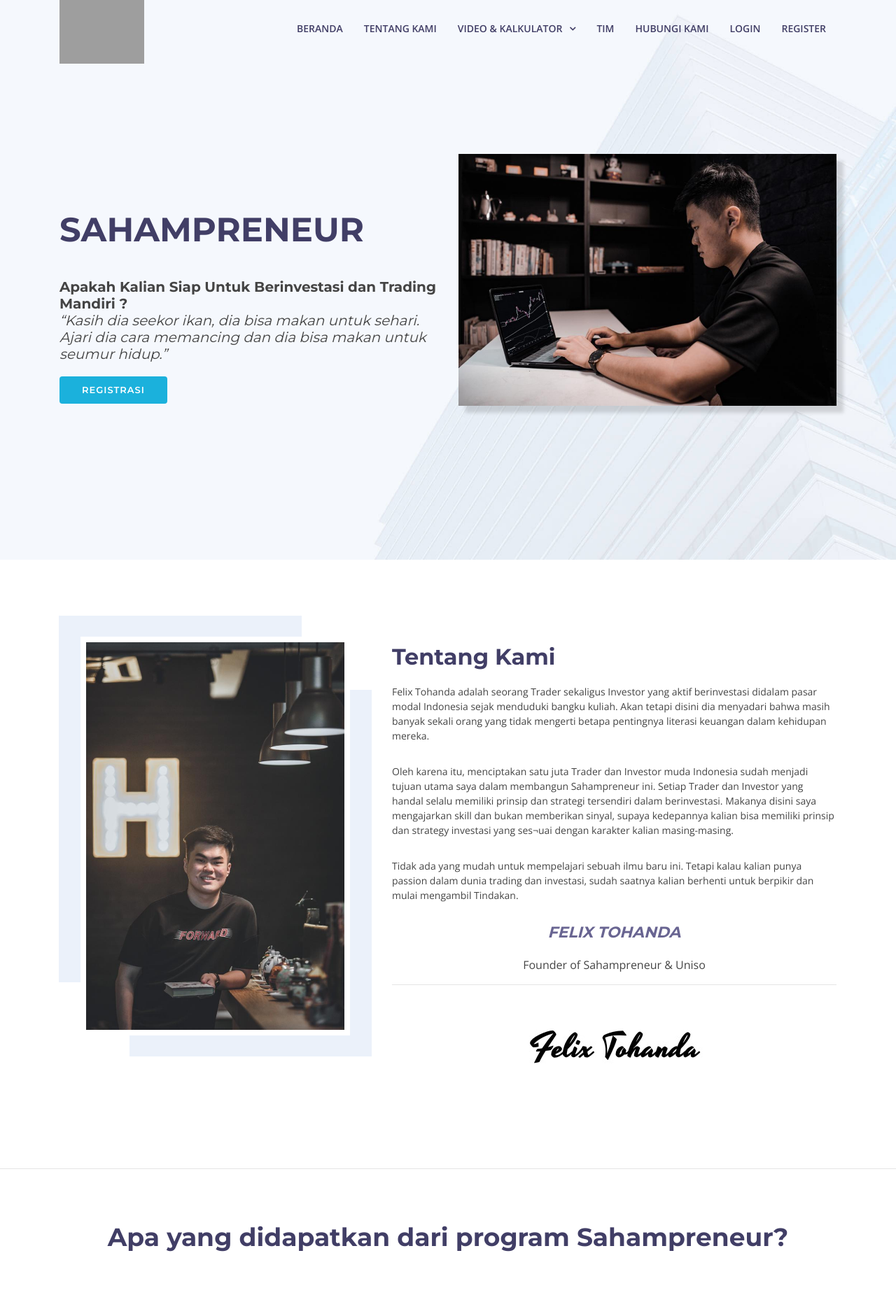
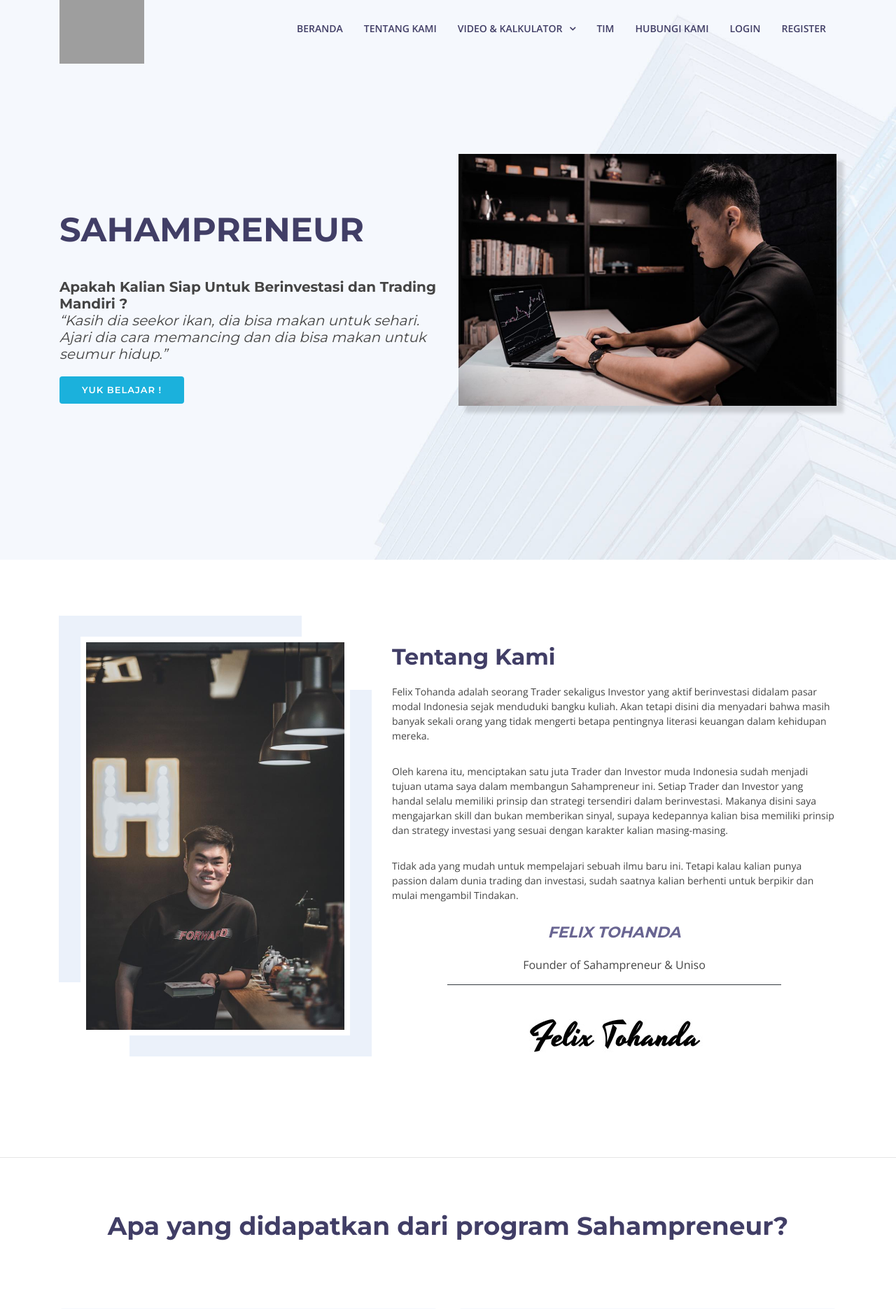
Before and after one commit to irsanmansyur/sahampreneur, a CodeIgniter app: page /database/ in a window 1280 px wide. Shown: the top 1871 px of the page at 70% size. Run offline with CodeIgniter, Linux system fonts and the light colour scheme; data comes from the database, SQL or seed files in the repository; data that the repository does not hold is empty; some libraries are stand-ins or nearby versions; some web fonts are replaced; grey boxes are pictures that could not be loaded.

Commit message:
revisi new

```diff
--- a/application/config/database.php
+++ b/application/config/database.php
@@ -76,9 +76,9 @@ $query_builder = TRUE;
 $db['default'] = array(
   'dsn'  => '',
   'hostname' => 'localhost',
-  'username' => 'dprdmksc_irsan',
-  'password' => 'dprdmksc_irsan',
-  'database' => 'dprdmksc_sahampreneur',
+  'username' => 'root',
+  'password' => '',
+  'database' => 'video_course',
   'dbdriver' => 'mysqli',
   'dbprefix' => '',
   'pconnect' => FALSE,
--- a/themes/public/rapid/components/section/about.php
+++ b/themes/public/rapid/components/section/about.php
@@ -19,7 +19,7 @@
             <div style="font-size: 14px;">
               <p>Felix Tohanda adalah seorang Trader sekaligus Investor yang aktif berinvestasi didalam pasar modal Indonesia sejak menduduki bangku kuliah. Akan tetapi disini dia menyadari bahwa masih banyak sekali orang yang tidak mengerti betapa pentingnya literasi keuangan dalam kehidupan mereka.</p>
               <p>
-                Oleh karena itu, menciptakan satu juta Trader dan Investor muda Indonesia sudah menjadi tujuan utama saya dalam membangun Sahampreneur ini. Setiap Trader dan Investor yang handal selalu memiliki prinsip dan strategi tersendiri dalam berinvestasi. Makanya disini saya mengajarkan skill dan bukan memberikan sinyal, supaya kedepannya kalian bisa memiliki prinsip dan strategy investasi yang ses¬uai dengan karakter kalian masing-masing.
+                Oleh karena itu, menciptakan satu juta Trader dan Investor muda Indonesia sudah menjadi tujuan utama saya dalam membangun Sahampreneur ini. Setiap Trader dan Investor yang handal selalu memiliki prinsip dan strategi tersendiri dalam berinvestasi. Makanya disini saya mengajarkan skill dan bukan memberikan sinyal, supaya kedepannya kalian bisa memiliki prinsip dan strategy investasi yang sesuai dengan karakter kalian masing-masing.
               </p>
               <p>Tidak ada yang mudah untuk mempelajari sebuah ilmu baru ini. Tetapi kalau kalian punya passion dalam dunia trading dan investasi, sudah saatnya kalian berhenti untuk berpikir dan mulai mengambil Tindakan.
               </p>
@@ -28,9 +28,8 @@
 
             <div class="text-center">
               <h3 class="font-weight-bold">FELIX TOHANDA</h3>
-              <span>Founder of Sahampreneur & Uniso</span>
-              <hr>
-              <img src="<?= base_url("assets/img/icon/ttd.jpeg"); ?>" alt="tertanda">
+              <span class="d-block w-75 m-auto pb-3 border-bottom border-dark">Founder of Sahampreneur & Uniso</span>
+              <img src="<?= base_url("assets/img/icon/ttd.jpeg"); ?>" alt="tertanda" class="mw-100">
             </div>
             <!-- <ul>
               <li><i class="ion-android-checkmark-circle"></i> Ullamco laboris nisi ut aliquip ex ea commodo consequat.</li>
--- a/themes/public/rapid/pages/home/index.php
+++ b/themes/public/rapid/pages/home/index.php
@@ -24,7 +24,7 @@
           </h5>
           <div>
             <?php if (!is_login()) : ?>
-              <a href="<?= base_url("register/user"); ?>" class="btn-get-started scrollto">Registrasi</a>
+              <a href="<?= base_url("register/user"); ?>" class="btn-get-started scrollto">Yuk Belajar !</a>
             <?php endif; ?>
           </div>
         </div>
```
